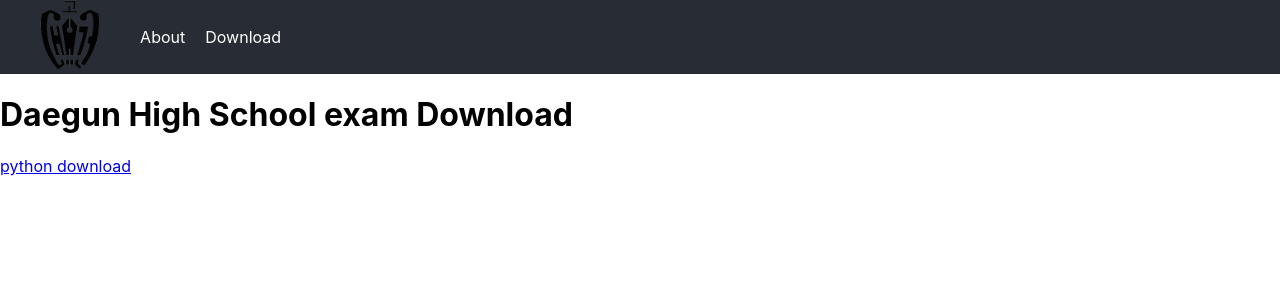
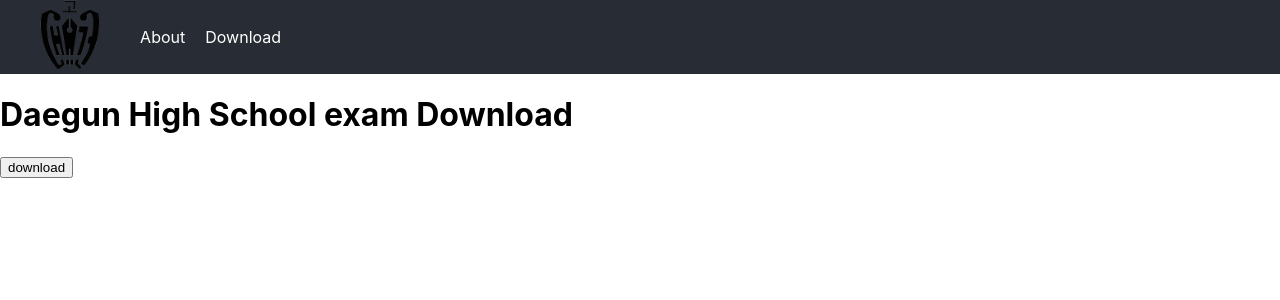
Before and after one commit to 2ssunny/Daegun-exam-download, a React (Create React App) app: page /Download in a window 1280 px wide. Shown: the top 300 px of the page. Built offline with nearby package versions, Linux system fonts and the light colour scheme.

Commit message:
feat: file download

```diff
--- a/src/pages/Download.js
+++ b/src/pages/Download.js
@@ -3,14 +3,15 @@
 import React from "react";
 
 import "./home.css";
+import logo from "../media/daegunlogo.png";
 
 function Home() {
   return (
     <div className="down">
       <h1 className="downtitle">Daegun High School exam Download</h1>
-      <div>
-        <a href="https://www.python.org/ftp/python/3.10.11/python-3.10.11-amd64.exe">
-          python download
+      <div className="down2022">
+        <a download href={logo}>
+          <button type="submit">download</button>
         </a>
       </div>
     </div>
```
